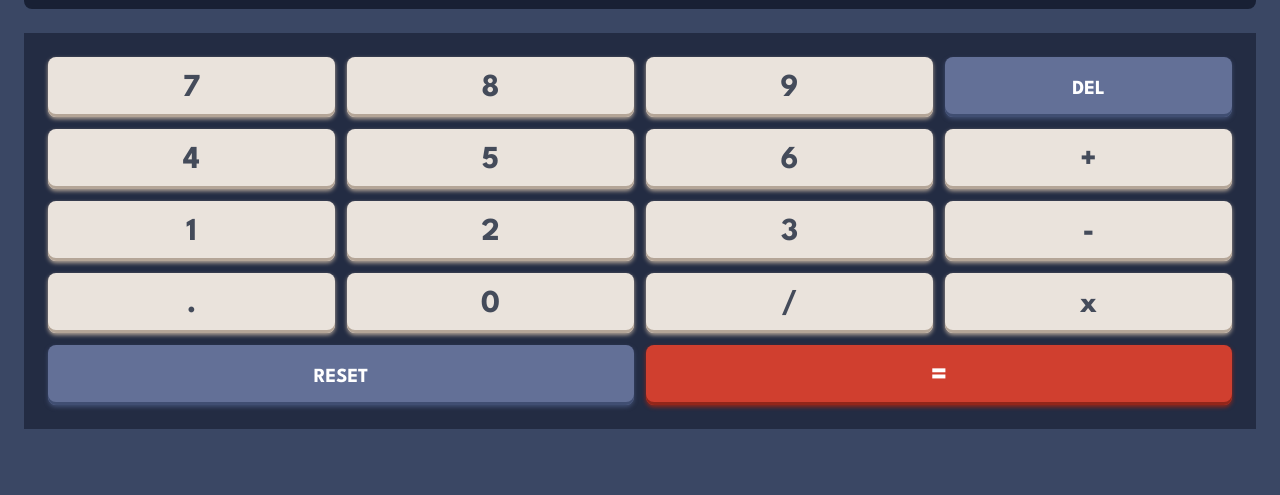
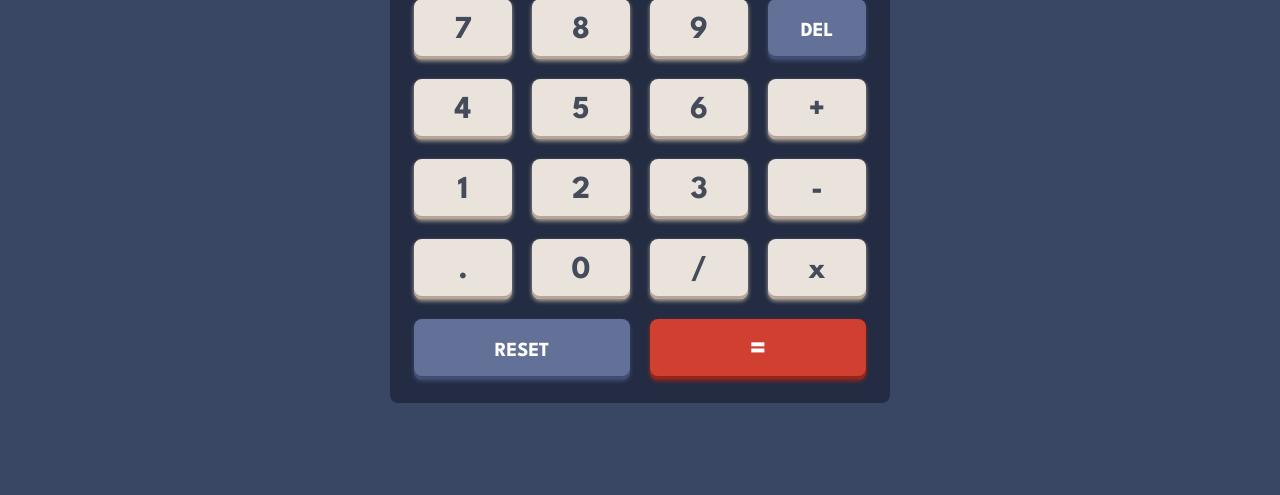
Before and after one commit to revin212/calculator-app, a plain HTML site: page index.html in a window 1280 px wide. Shown: the part 305-800 px from the top of the page. Drawn offline with Linux system fonts and the light colour scheme.

Commit message:
layouting

```diff
--- a/index.html
+++ b/index.html
@@ -13,7 +13,7 @@
   <title>Frontend Mentor | Calculator app</title>
 </head>
 <body class="flex justify-center items-center font-main-font bg-main-bg-blue w-full min-h-screen">
-  <main class="bg-main-bg-blue h-[500px] w-full mx-6">
+  <main class="bg-main-bg-blue w-full mx-6 max-w-[500px]">
     <!-- header & toggle theme button -->
     <div class="flex justify-between items-end">
         <h1 class="text-3xl text-text-white">calc</h1>
@@ -40,8 +40,8 @@
     </div>
 
     <!-- keypad -->
-    <div class="bg-toggle-bg-blue text-[32px] mt-6">
-      <div class="grid grid-cols-4 gap-3 p-6">
+    <div class="bg-toggle-bg-blue text-[32px] mt-6 rounded-lg">
+      <div class="grid grid-cols-4 gap-3 md:gap-5 p-6 ">
         <div class="keypad bg-key-bg-orange text-text-blue shadow-orange1">7</div>
         <div class="keypad bg-key-bg-orange text-text-blue shadow-orange1">8</div>
         <div class="keypad bg-key-bg-orange text-text-blue shadow-orange1">9</div>
```
Also changed, not shown: styles/style.css.
